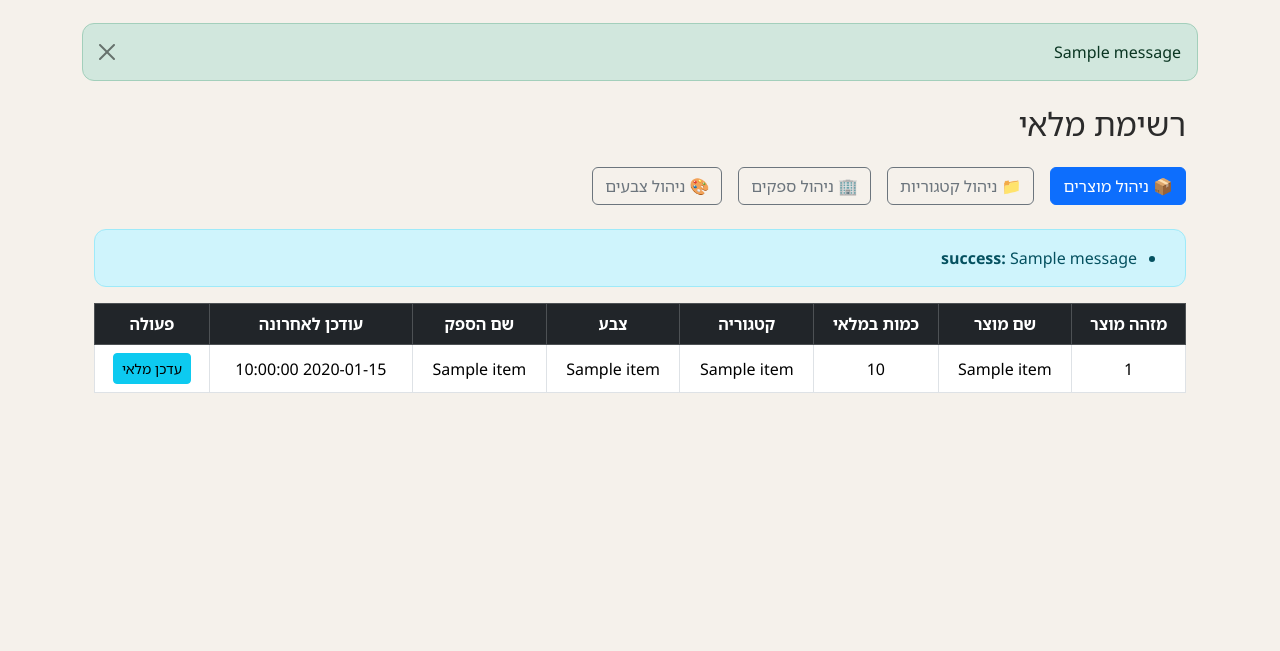
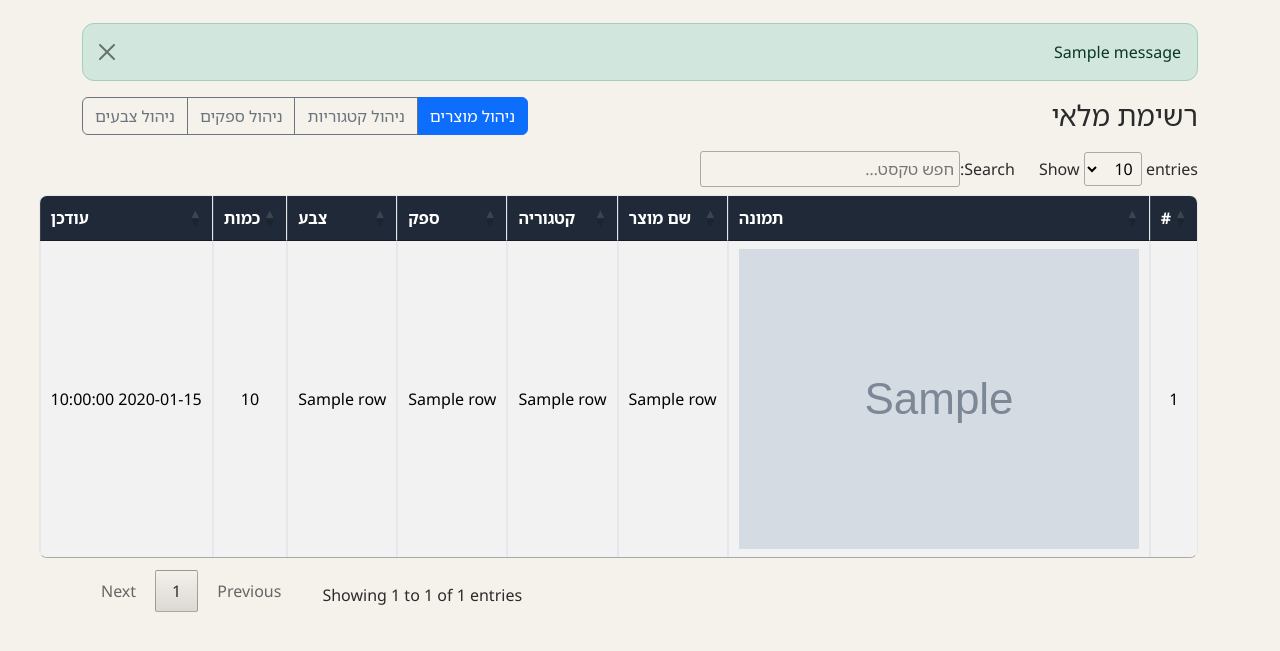
Before and after one commit to Topaz2205/new-changes-, a Flask app: template app/templates/inventory/list.html in a window 1280 px wide. Shown: the part 57-708 px from the top of the page. Run offline with Flask 3, Linux system fonts and the light colour scheme; the template is opened without the code that fills it: most values are stand-ins (such as "Sample title", 1, 10 or a date in 2020); grey boxes marked "Sample" are stand-in pictures; one stand-in notice (Sample message) is shown; parts of the project's set-up code (start-up, migrations or seed data) failed here and were passed over; some libraries are stand-ins or nearby versions.

Commit message:
ui(inventory): restore toolbar buttons (products/categories/suppliers/colors) above table

```diff
--- a/app/templates/inventory/list.html
+++ b/app/templates/inventory/list.html
@@ -1,68 +1,65 @@
 {% extends "base.html" %}
-
 {% block title %}רשימת מלאי{% endblock %}
 
 {% block content %}
-<div class="container mt-4">
-    <h2 class="mb-4">רשימת מלאי</h2>
+<div class="d-flex justify-content-between align-items-center mb-3">
+  <h1 class="h3 m-0">רשימת מלאי</h1>
 
-    <!-- כפתורי ניווט לניהול ישויות -->
-    <div class="d-flex flex-wrap gap-3 mb-4">
-        <a href="{{ url_for('product_routes.list_products') }}" class="btn btn-primary">📦 ניהול מוצרים</a>
-        <a href="{{ url_for('category_routes.list_categories') }}" class="btn btn-outline-secondary">📁 ניהול קטגוריות</a>
-        <a href="{{ url_for('supplier_routes.list_suppliers') }}" class="btn btn-outline-secondary">🏢 ניהול ספקים</a>
-        <a href="{{ url_for('product_color_routes.list_colors') }}" class="btn btn-outline-secondary">🎨 ניהול צבעים</a>
+  <div class="btn-group" role="group" aria-label="inventory-actions">
+    <a class="btn btn-primary" href="{{ url_for('product_routes.list_products') }}">
+      ניהול מוצרים
+    </a>
+    <a class="btn btn-outline-secondary" href="{{ url_for('category_routes.list_categories') }}">
+      ניהול קטגוריות
+    </a>
+    <a class="btn btn-outline-secondary" href="{{ url_for('supplier_routes.list_suppliers') }}">
+      ניהול ספקים
+    </a>
+    <a class="btn btn-outline-secondary" href="{{ url_for('product_color_routes.list_colors') }}">
+      ניהול צבעים
+    </a>
+  </div>
 </div>
 
-    <!-- הודעות מערכת -->
-    {% with messages = get_flashed_messages(with_categories=true) %}
-        {% if messages %}
-            <div class="alert alert-info">
-                <ul class="mb-0">
-                    {% for category, message in messages %}
-                        <li><strong>{{ category }}:</strong> {{ message }}</li>
-                    {% endfor %}
-                </ul>
-            </div>
-        {% endif %}
-    {% endwith %}
-
-    <!-- טבלת המלאי -->
-    <table class="table table-bordered table-hover text-center align-middle">
-        <thead class="table-dark">
+<table id="inventoryTable" class="table table-striped table-hover table-bordered align-middle js-datatable table-st">
+  <thead>
     <tr>
-                <th>מזהה מוצר</th>
+      <th>#</th>
+      <th class="col-thumb">תמונה</th>
       <th>שם מוצר</th>
-                <th>כמות במלאי</th>
       <th>קטגוריה</th>
+      <th>ספק</th>
       <th>צבע</th>
-                <th>שם הספק</th>
-                <th>עודכן לאחרונה</th>
-                <th>פעולה</th>
+      <th>כמות</th>
+      <th>עודכן</th>
     </tr>
   </thead>
   <tbody>
-            {% for item in inventory %}
+    {% for row in inventory %}
       <tr>
-                <td>{{ item.product_id }}</td>
-                <td>{{ item.product_name }}</td>
-                <td>{{ item.quantity }}</td>
-                <td>{{ item.category_name or "ללא" }}</td>
-                <td>{{ item.color_name or "ללא" }}</td>
-                <td>{{ item.supplier_name or "ללא" }}</td>
-                <td>
-                    {% if item.last_updated and item.last_updated.strftime %}
-                        {{ item.last_updated.strftime('%Y-%m-%d %H:%M:%S') }}
+        <td>{{ row.product_id }}</td>
+
+        <td class="col-thumb">
+          {% if row.image_url %}
+            <img class="prod-thumb" src="{{ row.image_url }}" alt="תמונה - {{ row.product_name }}" loading="lazy">
           {% else %}
-                        {{ item.last_updated }}
+            <div class="prod-thumb-fallback">אין תמונה</div>
           {% endif %}
         </td>
+
+        <td>{{ row.product_name }}</td>
+        <td>{{ row.category_name }}</td>
+        <td>{{ row.supplier_name }}</td>
+
         <td>
-                    <a href="{{ url_for('inventory.update_stock', product_id=item.product_id) }}" class="btn btn-sm btn-info">עדכן מלאי</a>
+          <span class="color-dot" style="background-color: {{ row.color_hex or '#ccc' }};"></span>
+          {{ row.color_name or '—' }}
         </td>
+
+        <td>{{ row.quantity }}</td>
+        <td>{{ row.last_updated or '—' }}</td>
       </tr>
     {% endfor %}
   </tbody>
 </table>
-</div>
 {% endblock %}
```
Lines whose indentation alone changed are shown as unchanged.
